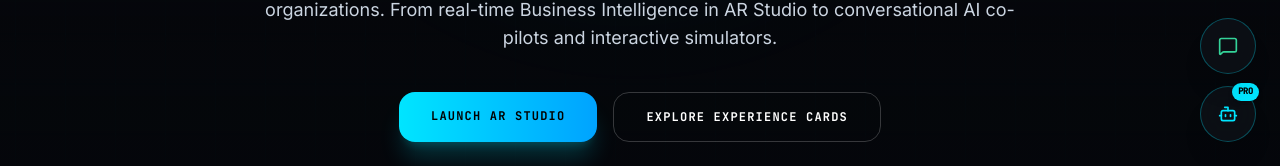
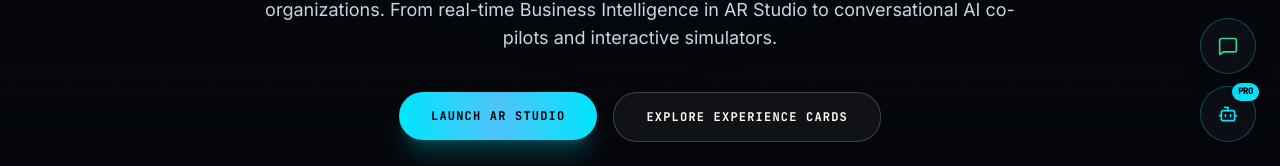
Before and after one commit to gamerdrift/analyticsrise, a Next.js app: page / in a window 1280 px wide. Shown: the part 634-800 px from the top of the page. Built offline with nearby package versions, Linux system fonts and the light colour scheme; no server answers.

Commit message:
style(polish): Project Ascend Sprint 1.6 premium design polish

```diff
--- a/app/components/landing/ExperienceCardsGrid.tsx
+++ b/app/components/landing/ExperienceCardsGrid.tsx
@@ -227,7 +227,8 @@
             key={card.id}
             initial={{ opacity: 0, y: 20 }}
             whileInView={{ opacity: 1, y: 0 }}
-            transition={{ duration: 0.4, delay: idx * 0.05 }}
+            whileHover={{ y: -6, scale: 1.01 }}
+            transition={{ duration: 0.3, delay: idx * 0.03, ease: 'easeOut' }}
             viewport={{ once: true }}
             className="group"
           >
--- a/app/components/landing/LandingHero.tsx
+++ b/app/components/landing/LandingHero.tsx
@@ -78,18 +78,22 @@
           transition={{ duration: 0.6, delay: 0.3 }}
           className="flex flex-col sm:flex-row gap-4 mb-16 w-full sm:w-auto"
         >
+          <motion.div whileHover={{ scale: 1.03 }} whileTap={{ scale: 0.98 }}>
             <Link
               href="/ar-studio"
-            className="px-8 py-4 rounded-xl bg-gradient-to-r from-[#00E5FF] to-[#00A3FF] text-black font-mono font-bold text-xs uppercase tracking-widest hover:opacity-90 transition-all duration-300 shadow-xl shadow-[#00E5FF]/20 text-center"
+              className="block px-8 py-4 rounded-2xl bg-gradient-to-r from-[#00E5FF] via-[#4FC3F7] to-[#00E5FF] text-black font-mono font-bold text-xs uppercase tracking-widest hover:shadow-[0_0_30px_rgba(0,229,255,0.4)] transition-all duration-300 shadow-xl shadow-[#00E5FF]/20 text-center cursor-pointer"
             >
               Launch AR Studio
             </Link>
+          </motion.div>
+          <motion.div whileHover={{ scale: 1.03 }} whileTap={{ scale: 0.98 }}>
             <a
               href="#experiences"
-            className="px-8 py-4 rounded-xl border border-white/20 text-white text-xs font-mono font-bold tracking-widest uppercase hover:bg-white/10 transition-all duration-300 text-center"
+              className="block px-8 py-4 rounded-2xl border border-white/20 bg-white/5 backdrop-blur-md text-white text-xs font-mono font-bold tracking-widest uppercase hover:bg-white/10 hover:border-white/40 transition-all duration-300 text-center cursor-pointer"
             >
               Explore Experience Cards
             </a>
+          </motion.div>
         </motion.div>
 
         {/* Telemetry Stats Ticker */}
```
Lines whose indentation alone changed are shown as unchanged.
